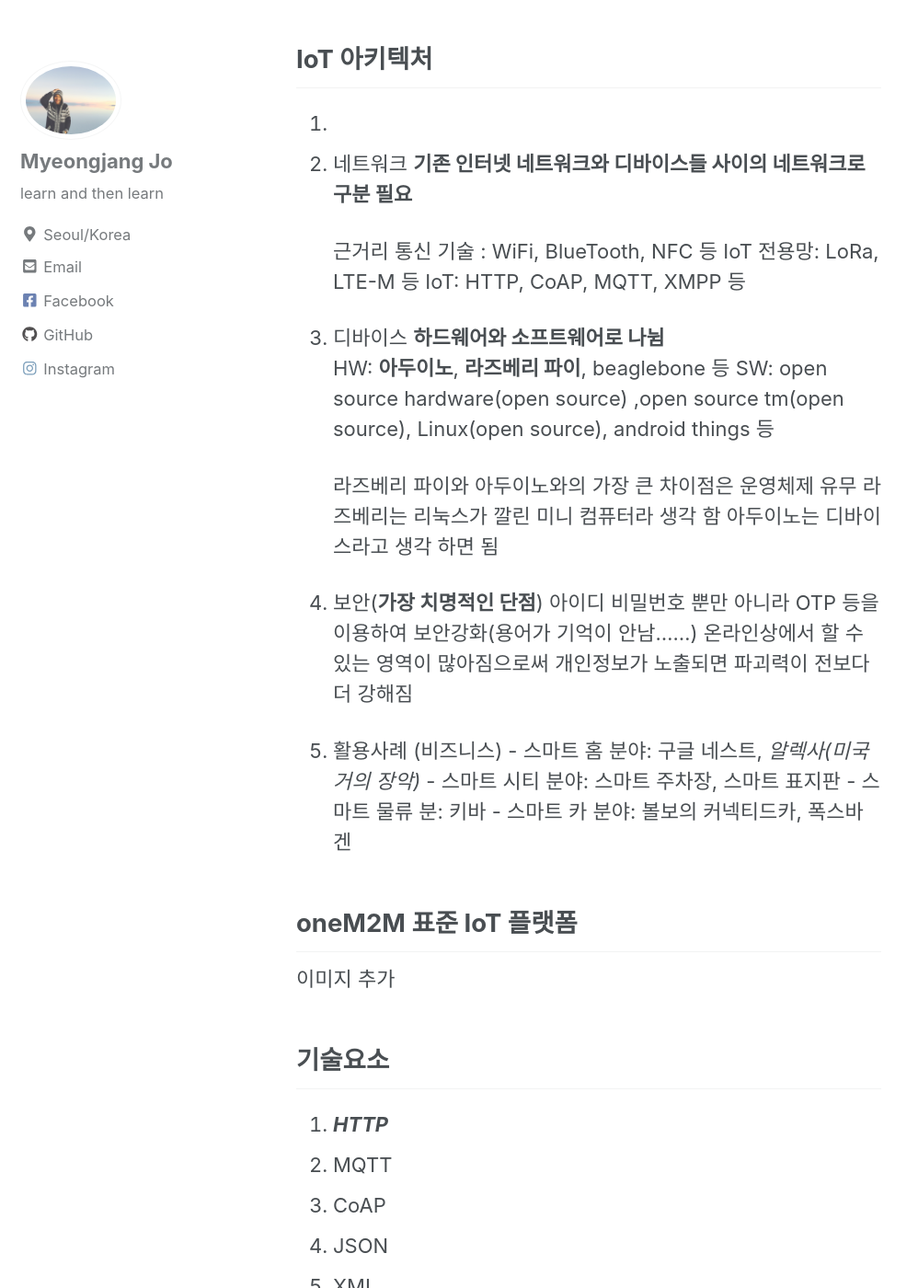
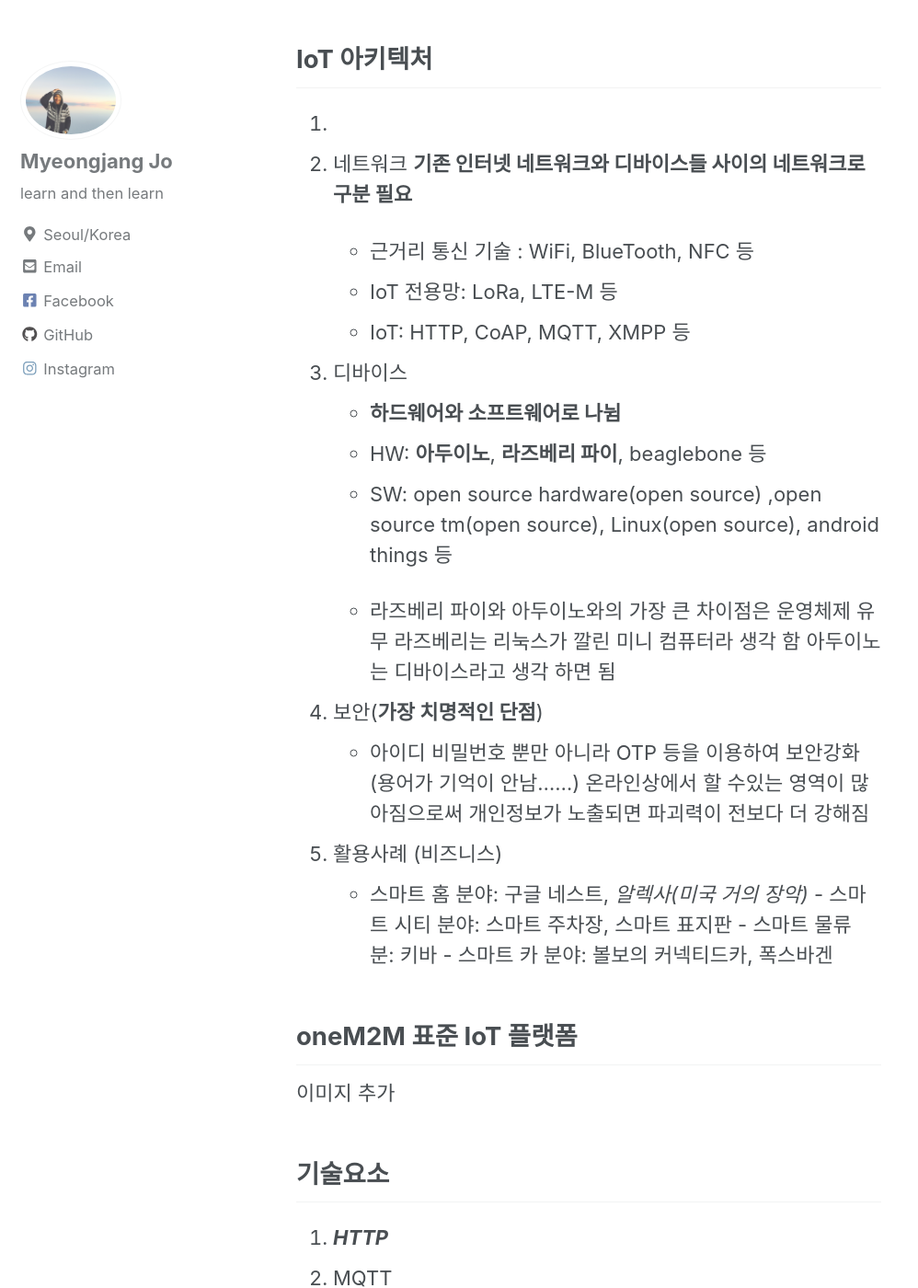
Before and after one commit to josephmjjo/josephmjjo.github.io, a Jekyll site: the page built from _posts/2019-08-07-IoT.md, in a window 1280 px wide and 1400 px high, scrolled down 554 px. Shown: the whole window at 92% size, without its empty margins (0-998 px from the left). Built offline with Jekyll 4.4.1, drawn with Linux system fonts in a browser that asks for light colours; cached includes are drawn as plain includes; nearby versions of some CDN libraries; some of the changed text lies outside the part shown.

```diff
--- a/_posts/2019-08-07-IoT.md
+++ b/_posts/2019-08-07-IoT.md
@@ -21,28 +21,28 @@ categories:
  2. 네트워크
       **기존 인터넷 네트워크와 디바이스들 사이의 네트워크로 구분 필요**
 
-       근거리 통신 기술 : WiFi, BlueTooth, NFC 등
-       IoT 전용망: LoRa, LTE-M 등
-       IoT: HTTP, CoAP, MQTT, XMPP 등
+       - 근거리 통신 기술 : WiFi, BlueTooth, NFC 등
+       - IoT 전용망: LoRa, LTE-M 등
+       - IoT: HTTP, CoAP, MQTT, XMPP 등
  3. 디바이스
-    **하드웨어와 소프트웨어로 나뉨**
-    HW: **아두이노**, **라즈베리 파이**, beaglebone 등
-   SW: open source hardware(open source) ,open source tm(open source), Linux(open source), android things 등
+    - **하드웨어와 소프트웨어로 나뉨**
+    - HW: **아두이노**, **라즈베리 파이**, beaglebone 등
+    -  SW: open source hardware(open source) ,open source tm(open source), Linux(open source), android things 등
 
-    라즈베리 파이와 아두이노와의 가장 큰 차이점은 운영체제 유무
+    - 라즈베리 파이와 아두이노와의 가장 큰 차이점은 운영체제 유무
   라즈베리는 리눅스가 깔린 미니 컴퓨터라 생각 함
    아두이노는 디바이스라고 생각 하면 됨
 
 
 4. 보안(**가장 치명적인 단점**)
-        아이디 비밀번호 뿐만 아니라 OTP 등을 이용하여 보안강화(용어가 기억이 안남......)
+      -   아이디 비밀번호 뿐만 아니라 OTP 등을 이용하여 보안강화(용어가 기억이 안남......)
         온라인상에서 할 수있는 영역이 많아짐으로써 개인정보가 노출되면 파괴력이 전보다 더 강해짐
 
   5. 활용사례 (비즈니스)
-	       - 스마트 홈 분야: 구글 네스트, *알렉사(미국 거의 장악)*
-   	       - 스마트 시티 분야:  스마트 주차장, 스마트 표지판
-   		   - 스마트 물류 분:  키바
-   		   - 스마트 카 분야: 볼보의 커넥티드카, 폭스바겐
+	    - 스마트 홈 분야: 구글 네스트, *알렉사(미국 거의 장악)*
+   	     - 스마트 시티 분야:  스마트 주차장, 스마트 표지판
+   		 - 스마트 물류 분:  키바
+   		 - 스마트 카 분야: 볼보의 커넥티드카, 폭스바겐
 
 ##  oneM2M 표준 IoT 플랫폼
 
```
Also changed, not shown: other parts of _posts/2019-08-07-IoT.md (+3 -2 lines).
